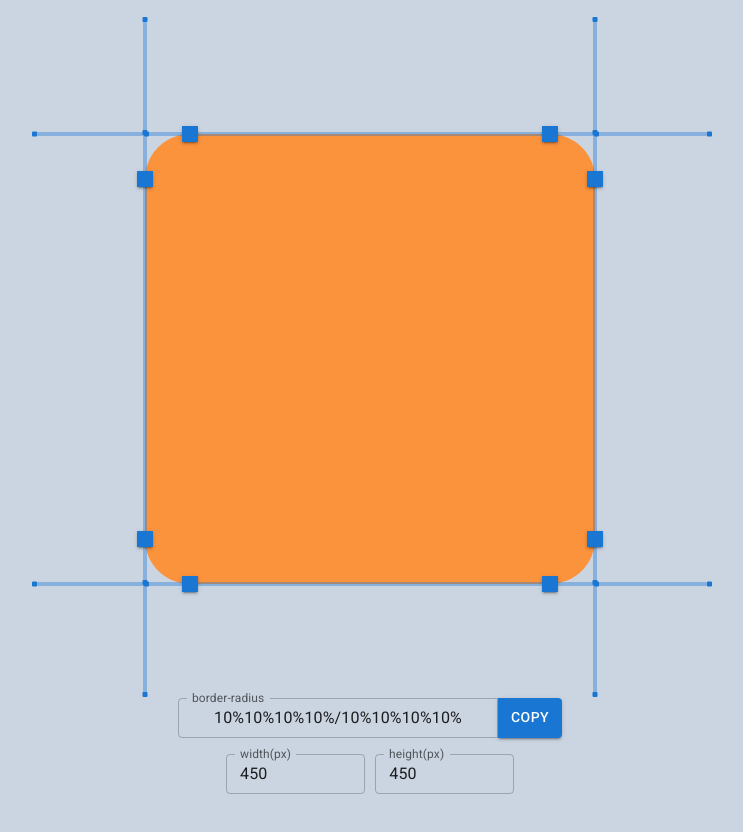
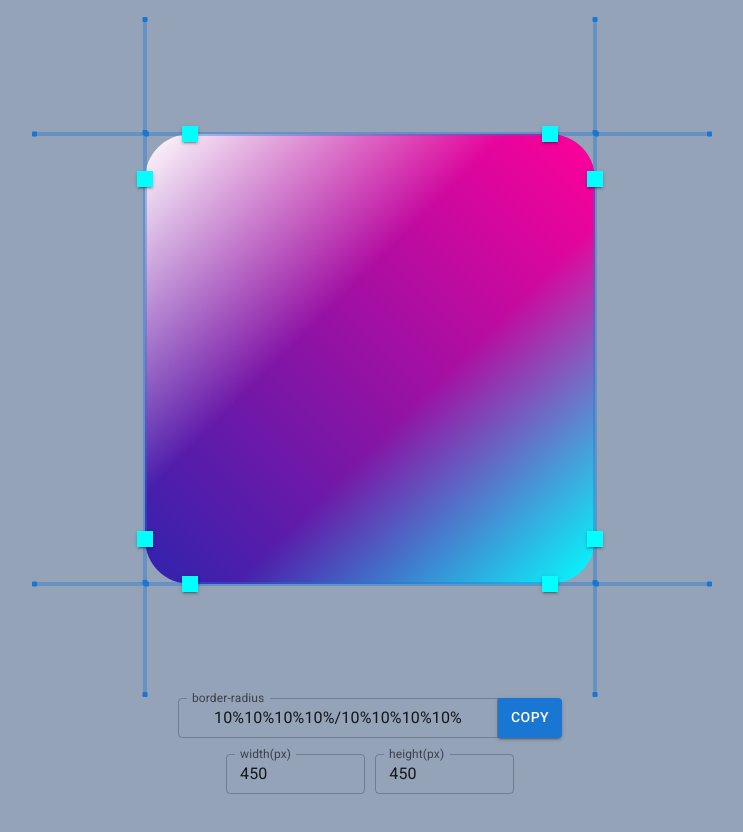
Before and after one commit to asdiAdi/border-radius, a React (Create React App) app: page / in a window 1280 px wide. Shown: the top 832 px of the page, without its empty margins (270-1013 px from the left). Built offline with nearby package versions, Linux system fonts and the light colour scheme.

Commit message:
added alert

```diff
--- a/src/components/RangeSlider.tsx
+++ b/src/components/RangeSlider.tsx
@@ -46,6 +46,7 @@ export default function RangeSlider({initValue = [10, 90], onChange, id, classNa
                     borderRadius: '0px',
                     height: '16px',
                     width: '16px',
+                    backgroundColor: '#0ff'
                 },
                 '& .MuiSlider-track': {
                     // opacity: 0,
--- a/src/pages/App.tsx
+++ b/src/pages/App.tsx
@@ -1,6 +1,6 @@
 import React from 'react';
 import './App.css';
-import { TextField } from '@mui/material';
+import { Alert, TextField } from '@mui/material';
 import Box from '@mui/material/Box';
 import RangeSlider from '../components/RangeSlider';
 import Button from '@mui/material/Button';
@@ -40,7 +40,8 @@ export default function App() {
   React.useEffect(() => {
     setInitialDocumentHeight(document.body.clientHeight);
     setInitialDocumentWidth(document.body.clientWidth);
-  },[]) //allows useEffect to only run once
+    document.getElementById('box')!.style.backgroundImage = 'linear-gradient(-225deg, #fff 0%, rgba(255,255,255,0) 40%, rgba(0,255,255,0) 60%, cyan 100%),linear-gradient(45deg, #3023AE 0%, #f09 100%)';
+  }, []) //allows useEffect to only run once
   React.useEffect(() => {
     let boxElement = document.getElementById('box')!;
     setCombinedBorderRadius(combineScaleSlider(topSlider, leftSlider, rightSlider, bottomSlider));
@@ -59,15 +60,15 @@ export default function App() {
     // height
     let mainContainerElement = document.getElementById('main-container')!;
     let mainContainerHeight = parseInt(getComputedStyle(mainContainerElement).height);
-    if(boxHeight * 1.5 +208 > mainContainerHeight) mainContainerElement.style.height = `${boxHeight * 1.5 +250}px`;
-    else if(boxHeight * 1.5 +250 < mainContainerHeight && initialDocumentHeight && boxHeight * 1.5 +208 > initialDocumentHeight) mainContainerElement.style.height = `${boxHeight * 1.5 +208}px`;
-    else if(initialDocumentHeight) mainContainerElement.style.height = `${initialDocumentHeight}px`;
+    if (boxHeight * 1.5 + 208 > mainContainerHeight) mainContainerElement.style.height = `${boxHeight * 1.5 + 250}px`;
+    else if (boxHeight * 1.5 + 250 < mainContainerHeight && initialDocumentHeight && boxHeight * 1.5 + 208 > initialDocumentHeight) mainContainerElement.style.height = `${boxHeight * 1.5 + 208}px`;
+    else if (initialDocumentHeight) mainContainerElement.style.height = `${initialDocumentHeight}px`;
 
     // width
     let mainContainerWidth = parseInt(getComputedStyle(mainContainerElement).width);
-    if(boxWidth * 1.5 + 10> mainContainerWidth) mainContainerElement.style.width = `${boxWidth * 1.5 +50}px`;
-    else if(boxWidth * 1.5 + 50 < mainContainerWidth && initialDocumentWidth && boxWidth * 1.5 + 10 > initialDocumentWidth) mainContainerElement.style.width = `${boxWidth * 1.5 +10}px`;
-    else if(initialDocumentWidth) mainContainerElement.style.width = `${initialDocumentWidth}px`;
+    if (boxWidth * 1.5 + 10 > mainContainerWidth) mainContainerElement.style.width = `${boxWidth * 1.5 + 50}px`;
+    else if (boxWidth * 1.5 + 50 < mainContainerWidth && initialDocumentWidth && boxWidth * 1.5 + 10 > initialDocumentWidth) mainContainerElement.style.width = `${boxWidth * 1.5 + 10}px`;
+    else if (initialDocumentWidth) mainContainerElement.style.width = `${initialDocumentWidth}px`;
   }, [boxWidth, boxHeight, document.body.clientHeight]);
 
   // callback functions
@@ -84,15 +85,18 @@ export default function App() {
   async function copyToClipboard() {
     await navigator.clipboard.writeText(combinedBorderRadius);
     // alert
+    document.getElementById('alert')!.style.visibility = "visible";
+    setTimeout(()=>document.getElementById('alert')!.style.visibility = "hidden", 2000);
   }
 
   return (
-    <div id='main-container' className="h-screen flex justify-center content-center bg-slate-300 flex-wrap">
+
+    <div id='main-container' className="h-screen flex justify-center content-center flex-wrap bg-slate-400">
       <div className='w-full flex justify-center flex-wrap'>
         <RangeSlider id='top-slider' className='h-min flex justify-center' initValue={topSlider} onChange={setTopSlider} />
         <div id='box-container' className='flex justify-center w-full -mt-[2px]'>
           <RangeSlider id='left-slider' className='h-min flex justify-center self-center -mr-[2px]' initValue={leftSlider} onChange={setLeftSlider} orientation='vertical' />
-          <Box id='box' className='bg-orange-400 w-80 flex flex-wrap' />
+          <Box id='box' className='w-80 flex flex-wrap justify-center items-center' />
           <RangeSlider id='right-slider' className='h-min flex justify-center self-center -ml-[2px]' initValue={rightSlider} onChange={setRightSlider} orientation='vertical' />
         </div>
         <RangeSlider id='bottom-slider' className='h-min flex justify-center -mt-[2px]' initValue={bottomSlider} onChange={setBottomSlider} />
@@ -113,6 +117,7 @@ export default function App() {
         <div className='w-4 h-min'></div>
         <TextField label="height(px)" size="small" type="number" value={boxHeight} onChange={handleHeightChange} />
       </div>
+      <Alert id='alert' severity="success" className='fixed z-50 left-1/2 top-1/3 -translate-x-1/2 invisible'>Copied to clipboard</Alert>
     </div>
   );
 }
```
Lines whose indentation alone changed are shown as unchanged.
